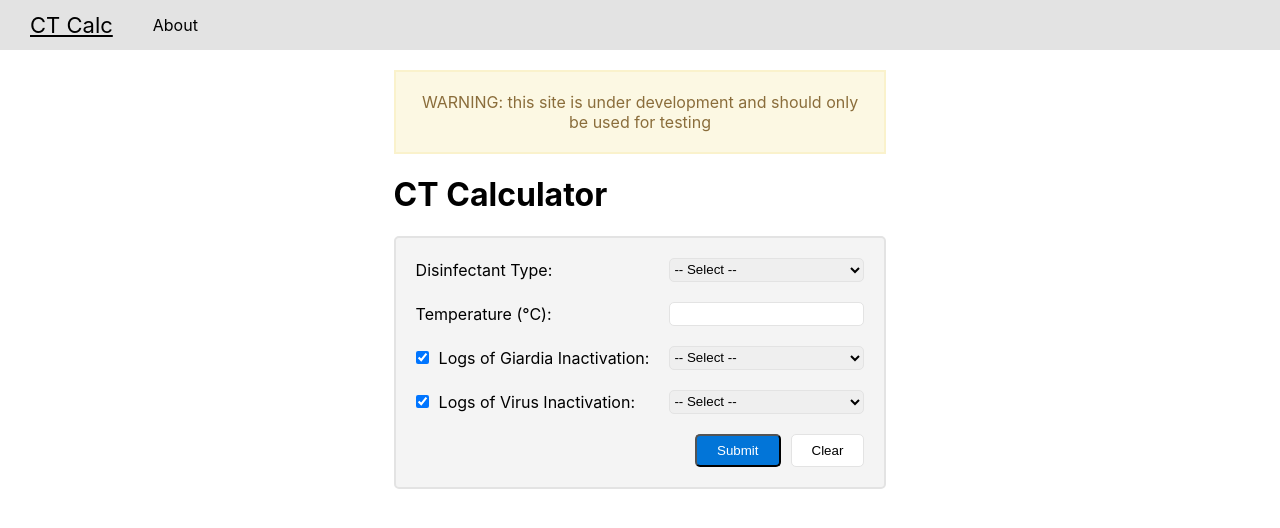
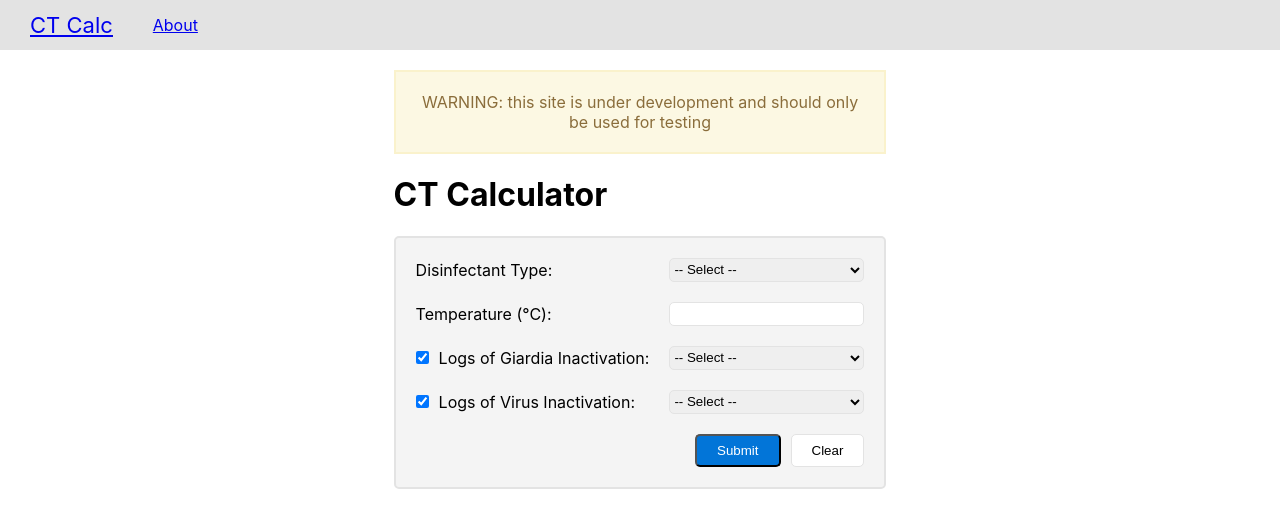
Before and after one commit to nicodes/ctcalc, a React (Create React App) app in the folder client/: page / in a window 1280 px wide. Shown: the top 528 px of the page. Built offline with nearby package versions, Linux system fonts and the light colour scheme.

Commit message:
small bug fix

```diff
--- a/client/src/components/about/About.js
+++ b/client/src/components/about/About.js
@@ -10,7 +10,7 @@ function About({ setCalcView }) {
             <p><a href='https://nepis.epa.gov/Exe/ZyNET.exe/20002249.TXT?ZyActionD=ZyDocument&Client=EPA&Index=1995+Thru+1999&Docs=&Query=&Time=&EndTime=&SearchMethod=1&TocRestrict=n&Toc=&TocEntry=&QField=&QFieldYear=&QFieldMonth=&QFieldDay=&IntQFieldOp=0&ExtQFieldOp=0&XmlQuery=&File=D%3A%5Czyfiles%5CIndex%20Data%5C95thru99%5CTxt%5C00000015%5C20002249.txt&User=ANONYMOUS&Password=anonymous&SortMethod=h%7C-&MaximumDocuments=1&FuzzyDegree=0&ImageQuality=r75g8/r75g8/x150y150g16/i425&Display=hpfr&DefSeekPage=x&SearchBack=ZyActionL&Back=ZyActionS&BackDesc=Results%20page&MaximumPages=1&ZyEntry=1&SeekPage=x&ZyPURL#'>
                 Click for EPA source documents
             </a></p>
-            <p><a href={'javascript: void(0);'} onClick={setCalcView}>Click here to get started</a></p>
+            <p><a href='javascript: void(0);' onClick={setCalcView}>Click here to get started</a></p>
         </div >
     );
 }
--- a/client/src/components/app/App.js
+++ b/client/src/components/app/App.js
@@ -12,10 +12,10 @@ function App() {
     <div id="app" className={style}>
       <nav>
         <div className={view === CALC_VIEW ? active : null} onClick={() => setView(CALC_VIEW)}>
-          <a>CT Calc</a>
+          <a href='javascript: void(0);'>CT Calc</a>
         </div>
         <div className={view === ABOUT_VIEW ? active : null} onClick={() => setView(ABOUT_VIEW)}>
-          <a>About</a>
+          <a href='javascript: void(0);'>About</a>
         </div>
       </nav>
       <main>
```
